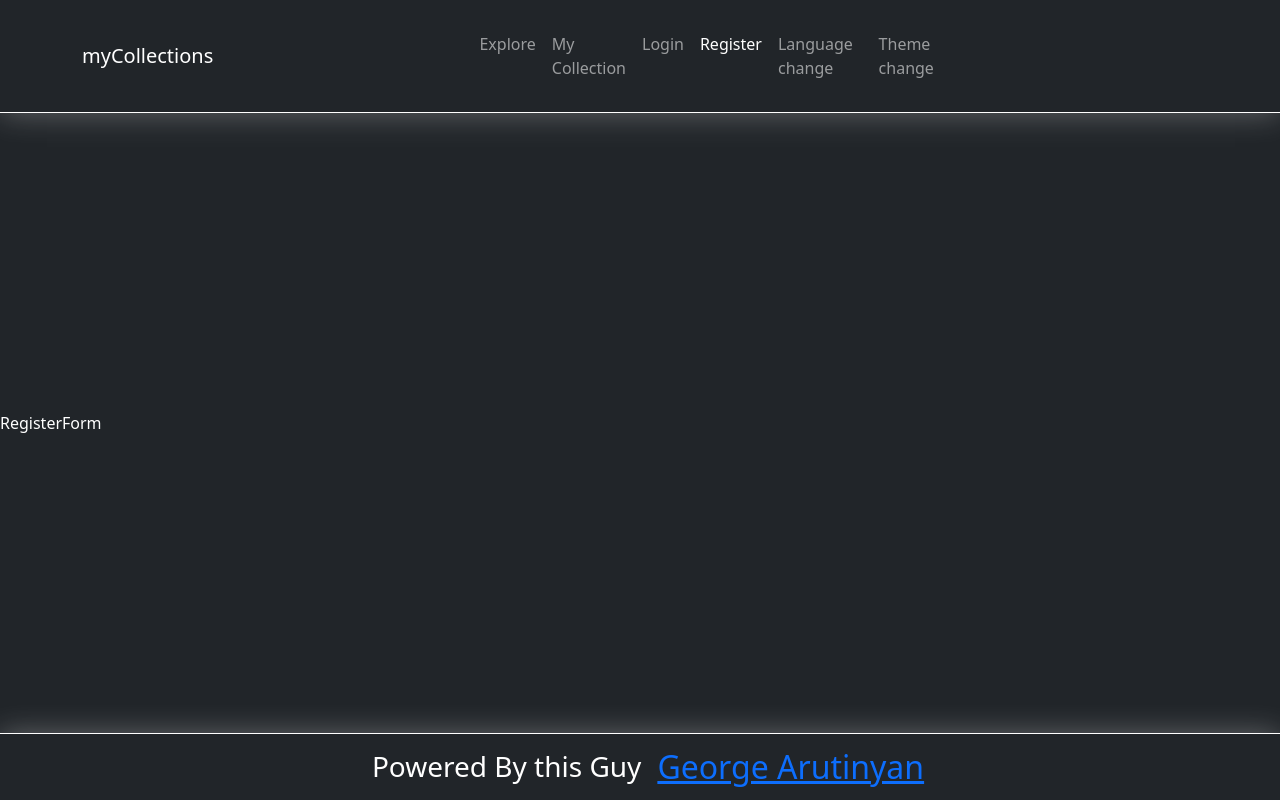
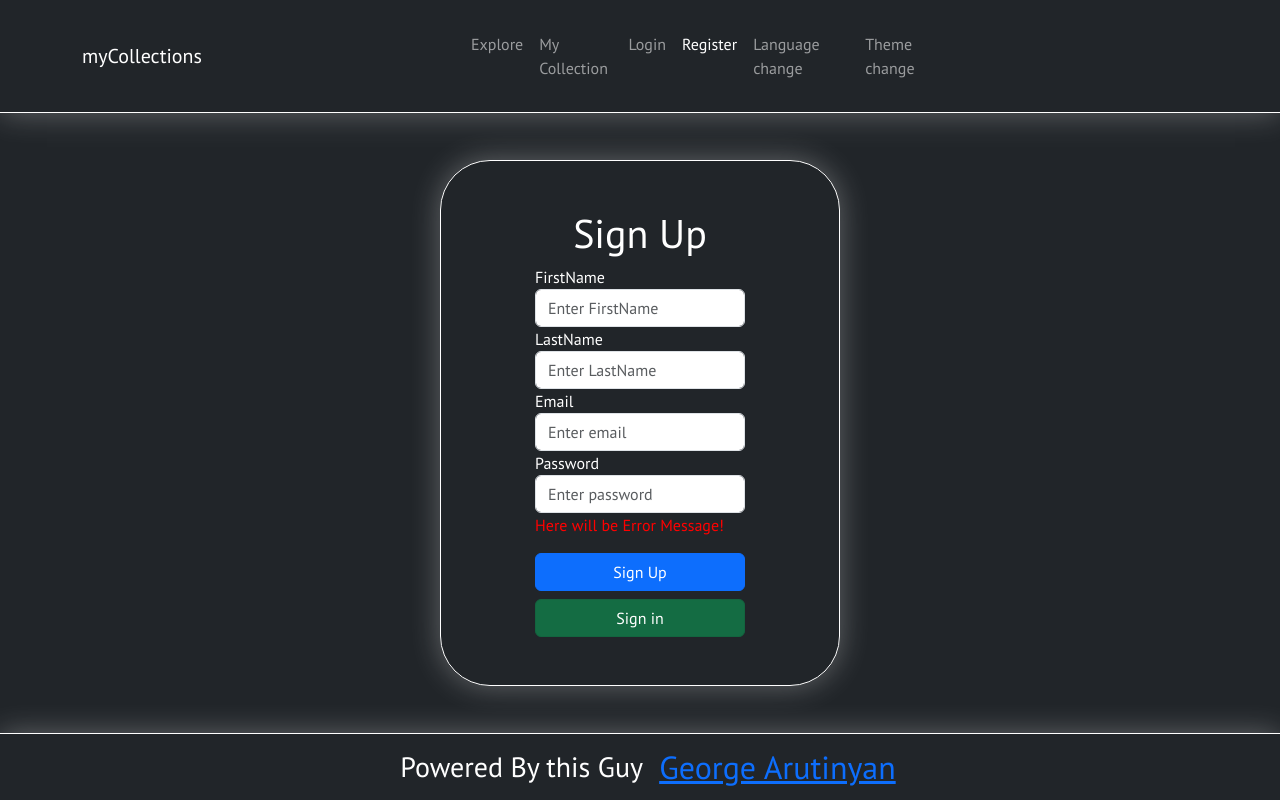
Before and after one commit to ge-arty/CollectionsWebClient, a React (Vite) app: page /CollectionsWebClient/register in a window 1280 px wide. Built offline with nearby package versions, Linux system fonts and the light colour scheme.

Commit message:
Added Registration Form

```diff
--- a/src/containers/LoginForm.jsx
+++ b/src/containers/LoginForm.jsx
@@ -3,22 +3,26 @@ import { useState } from "react";
 import { NavLink } from "react-router-dom";
 
 export default function LoginForm() {
-  const [email, setEmail] = useState("");
-  const [password, setPassword] = useState("");
+  const [accountInfo, setAccountInfo] = useState({
+    email: "",
+    password: "",
+  });
 
   const handleEmailChange = (e) => {
-    setEmail(e.target.value);
+    setAccountInfo({ ...accountInfo, email: e.target.value });
   };
 
   const handlePasswordChange = (e) => {
-    setPassword(e.target.value);
+    setAccountInfo({ ...accountInfo, password: e.target.value });
   };
 
   const handleSubmit = (e) => {
     e.preventDefault();
 
-    setEmail("");
-    setPassword("");
+    setAccountInfo({
+      email: "",
+      password: "",
+    });
   };
 
   return (
@@ -34,27 +38,30 @@ export default function LoginForm() {
       <h1 style={{ color: "#fff" }}>Login</h1>
       <form onSubmit={handleSubmit}>
         <div className="form-group">
-          <label>Email</label>
+          <label style={{ color: "#FFF" }}>Email</label>
           <input
             type="email"
             className="form-control"
             placeholder="Enter email"
-            value={email}
+            value={accountInfo.email}
             onChange={handleEmailChange}
           />
         </div>
         <div className="form-group">
-          <label>Password</label>
+          <label style={{ color: "#FFF" }}>Password</label>
           <input
             type="password"
             className="form-control"
             placeholder="Enter password"
-            value={password}
+            value={accountInfo.password}
             onChange={handlePasswordChange}
           />
         </div>
         <p style={{ color: "red" }}>Here will be Error Message!</p>
         <div className="d-grid gap-2">
+          <button type="submit" className="btn btn-primary">
+            Sign In
+          </button>
           <NavLink
             to="/register"
             className="btn btn-success"
@@ -62,9 +69,6 @@ export default function LoginForm() {
           >
             Sign up
           </NavLink>
-          <button type="submit" className="btn btn-primary">
-            Login
-          </button>
         </div>
       </form>
     </div>
--- a/src/containers/RegisterForm.jsx
+++ b/src/containers/RegisterForm.jsx
@@ -1,5 +1,73 @@
 import React from "react";
+import { useState } from "react";
+import { NavLink } from "react-router-dom";
 
 export default function RegisterForm() {
-  return <div style={{ color: "#FFF" }}>RegisterForm</div>;
+  const [userInfo, setUserInfo] = useState({
+    firstName: "",
+    lastName: "",
+    email: "",
+    password: "",
+  });
+
+  return (
+    <div
+      className="container min-w-25 d-flex justify-content-center align-items-center flex-column p-5"
+      style={{
+        maxWidth: "400px",
+        border: "1px solid #fff",
+        boxShadow: "0 0 30px rgba(255, 255, 255, 0.3)",
+        borderRadius: "50px",
+      }}
+    >
+      <h1 style={{ color: "#fff" }}>Sign Up</h1>
+      <form>
+        <div className="form-group">
+          <label style={{ color: "#FFF" }}>FirstName</label>
+          <input
+            type="text"
+            className="form-control"
+            placeholder="Enter FirstName"
+          />
+        </div>
+        <div className="form-group">
+          <label style={{ color: "#FFF" }}>LastName</label>
+          <input
+            type="text"
+            className="form-control"
+            placeholder="Enter LastName"
+          />
+        </div>
+        <div className="form-group">
+          <label style={{ color: "#FFF" }}>Email</label>
+          <input
+            type="email"
+            className="form-control"
+            placeholder="Enter email"
+          />
+        </div>
+        <div className="form-group">
+          <label style={{ color: "#FFF" }}>Password</label>
+          <input
+            type="password"
+            className="form-control"
+            placeholder="Enter password"
+          />
+        </div>
+        <p style={{ color: "red" }}>Here will be Error Message!</p>
+        <div className="d-grid gap-2">
+          <button type="submit" className="btn btn-primary">
+            Sign Up
+          </button>
+          <NavLink
+            to="/register"
+            className="btn btn-success"
+            style={{ width: "100%" }}
+          >
+            Sign in
+          </NavLink>
+        </div>
+      </form>
+    </div>
+  );
 }
--- a/src/index.css
+++ b/src/index.css
@@ -1,5 +1,8 @@
+@import url("https://fonts.googleapis.com/css2?family=DM+Sans:wght@400;500;700&family=PT+Sans:ital,wght@0,400;0,700;1,400;1,700&display=swap");
+
 * {
   margin: 0;
   padding: 0;
   box-sizing: border-box;
+  font-family: "PT Sans", sans-serif;
 }
```
